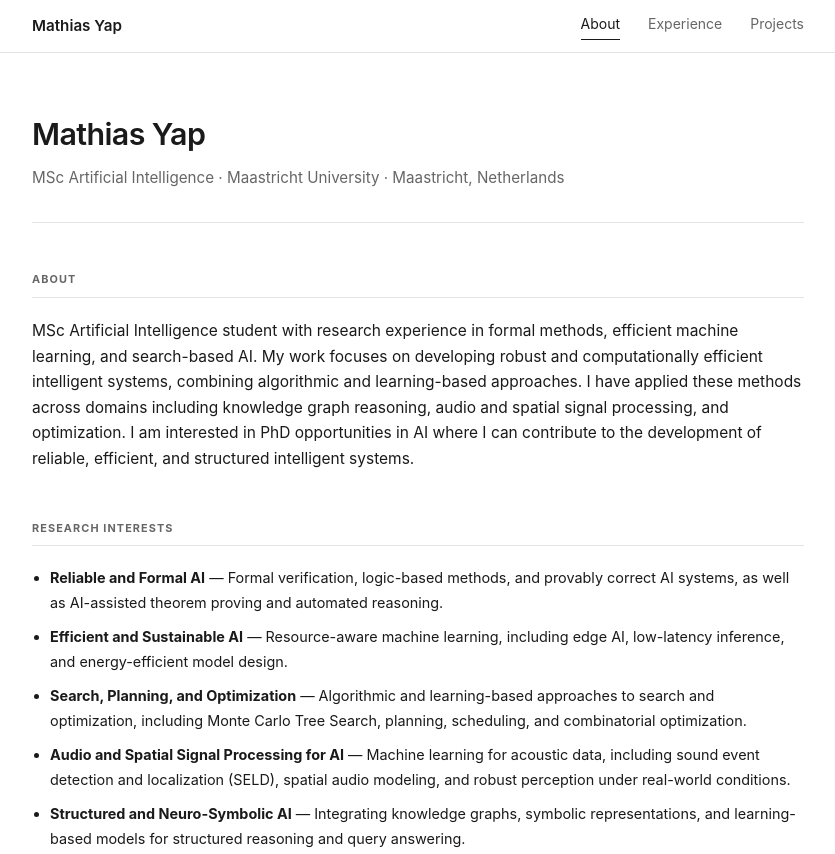
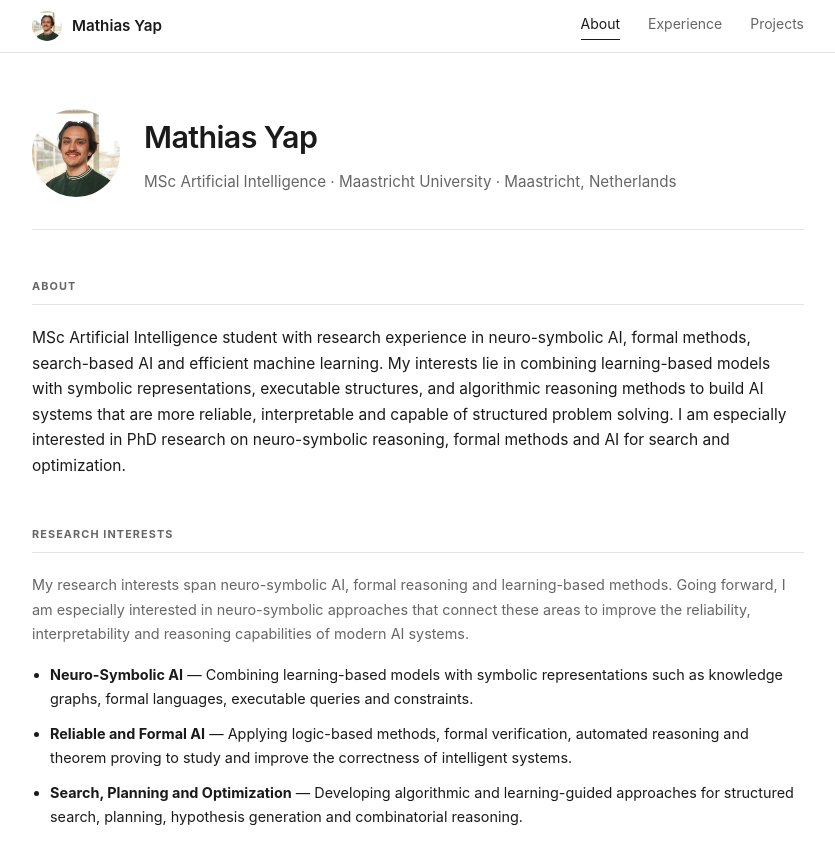
Before and after one commit to Mathias-Yap/Mathias-Yap.github.io, a plain HTML site: page index.html in a window 1280 px wide. Shown: the top 854 px of the page, without its empty margins (222-1057 px from the left). Drawn offline with Linux system fonts and the light colour scheme.

Commit message:
dates updated, picture added.

```diff
--- a/index.html
+++ b/index.html
@@ -1,15 +1,18 @@
 <!DOCTYPE html>
 <html lang="en">
+
 <head>
   <meta charset="UTF-8">
   <meta name="viewport" content="width=device-width, initial-scale=1.0">
   <title>Mathias Yap</title>
   <link rel="stylesheet" href="style.css">
 </head>
+
 <body>
   <nav>
     <div class="nav-inner">
-      <a class="nav-name" href="index.html">Mathias Yap</a>
+      <a class="nav-name" href="index.html"><img class="nav-avatar" src="profile_photo.jpg" alt="Mathias Yap">Mathias
+        Yap</a>
       <div class="nav-links">
         <a href="index.html" class="active">About</a>
         <a href="experience.html">Experience</a>
@@ -19,24 +22,37 @@
   </nav>
 
   <main>
-    <div class="page-header">
-      <h1>Mathias Yap</h1>
-      <p class="subtitle">MSc Artificial Intelligence &middot; Maastricht University &middot; Maastricht, Netherlands</p>
+    <div class="profile-header">
+      <img class="profile-photo" src="profile_photo.jpg" alt="Mathias Yap">
+      <div>
+        <h1>Mathias Yap</h1>
+        <p class="subtitle">MSc Artificial Intelligence &middot; Maastricht University &middot; Maastricht, Netherlands
+        </p>
+      </div>
     </div>
 
     <section>
       <p class="section-label">About</p>
-      <p>MSc Artificial Intelligence student with research experience in formal methods, efficient machine learning, and search-based AI. My work focuses on developing robust and computationally efficient intelligent systems, combining algorithmic and learning-based approaches. I have applied these methods across domains including knowledge graph reasoning, audio and spatial signal processing, and optimization. I am interested in PhD opportunities in AI where I can contribute to the development of reliable, efficient, and structured intelligent systems.</p>
+      <p>MSc Artificial Intelligence student with research experience in neuro-symbolic AI, formal methods, search-based
+        AI and efficient machine learning. My interests lie in combining learning-based models with symbolic
+        representations, executable structures, and algorithmic reasoning methods to build AI systems that are more
+        reliable, interpretable and capable of structured problem solving. I am especially interested in PhD research on
+        neuro-symbolic reasoning, formal methods and AI for search and optimization.</p>
     </section>
 
     <section>
       <p class="section-label">Research Interests</p>
+      <p style="font-size: 0.9rem; color: var(--text-muted); line-height: 1.7; margin-bottom: 16px;">My research
+        interests span neuro-symbolic AI, formal reasoning and learning-based methods. Going forward, I am especially
+        interested in neuro-symbolic approaches that connect these areas to improve the reliability, interpretability
+        and reasoning capabilities of modern AI systems.</p>
       <ul class="interest-list">
-        <li><strong>Reliable and Formal AI</strong> &mdash; Formal verification, logic-based methods, and provably correct AI systems, as well as AI-assisted theorem proving and automated reasoning.</li>
-        <li><strong>Efficient and Sustainable AI</strong> &mdash; Resource-aware machine learning, including edge AI, low-latency inference, and energy-efficient model design.</li>
-        <li><strong>Search, Planning, and Optimization</strong> &mdash; Algorithmic and learning-based approaches to search and optimization, including Monte Carlo Tree Search, planning, scheduling, and combinatorial optimization.</li>
-        <li><strong>Audio and Spatial Signal Processing for AI</strong> &mdash; Machine learning for acoustic data, including sound event detection and localization (SELD), spatial audio modeling, and robust perception under real-world conditions.</li>
-        <li><strong>Structured and Neuro-Symbolic AI</strong> &mdash; Integrating knowledge graphs, symbolic representations, and learning-based models for structured reasoning and query answering.</li>
+        <li><strong>Neuro-Symbolic AI</strong> &mdash; Combining learning-based models with symbolic representations
+          such as knowledge graphs, formal languages, executable queries and constraints.</li>
+        <li><strong>Reliable and Formal AI</strong> &mdash; Applying logic-based methods, formal verification, automated
+          reasoning and theorem proving to study and improve the correctness of intelligent systems.</li>
+        <li><strong>Search, Planning and Optimization</strong> &mdash; Developing algorithmic and learning-guided
+          approaches for structured search, planning, hypothesis generation and combinatorial reasoning.</li>
       </ul>
     </section>
 
@@ -54,4 +70,5 @@
     <p>Mathias Yap &middot; 2026</p>
   </footer>
 </body>
+
 </html>
--- a/style.css
+++ b/style.css
@@ -55,6 +55,18 @@ nav {
   font-weight: 600;
   font-size: 0.95rem;
   text-decoration: none;
+  display: flex;
+  align-items: center;
+  gap: 10px;
+}
+
+.nav-avatar {
+  width: 30px;
+  height: 30px;
+  border-radius: 50%;
+  object-fit: cover;
+  display: block;
+  flex-shrink: 0;
 }
 
 .nav-links {
@@ -85,6 +97,36 @@ main {
   max-width: var(--max-w);
   margin: 0 auto;
   padding: 56px 24px 80px;
+}
+
+/* === Profile Header (About page) === */
+.profile-header {
+  display: flex;
+  align-items: center;
+  gap: 24px;
+  margin-bottom: 48px;
+  padding-bottom: 32px;
+  border-bottom: 1px solid var(--border);
+}
+
+.profile-photo {
+  width: 88px;
+  height: 88px;
+  border-radius: 50%;
+  object-fit: cover;
+  flex-shrink: 0;
+}
+
+.profile-header h1 {
+  font-size: 1.9rem;
+  font-weight: 600;
+  letter-spacing: -0.02em;
+  margin-bottom: 6px;
+}
+
+.profile-header .subtitle {
+  color: var(--text-muted);
+  font-size: 0.95rem;
 }
 
 /* === Page Header === */
```
Also changed, not shown: experience.html (+24 -11 lines), projects.html (+1 -16 lines), projects/mcts-qas.html (+1 -1 lines), projects/rocq-fft.html (+1 -1 lines), profile_photo.jpg (added).
